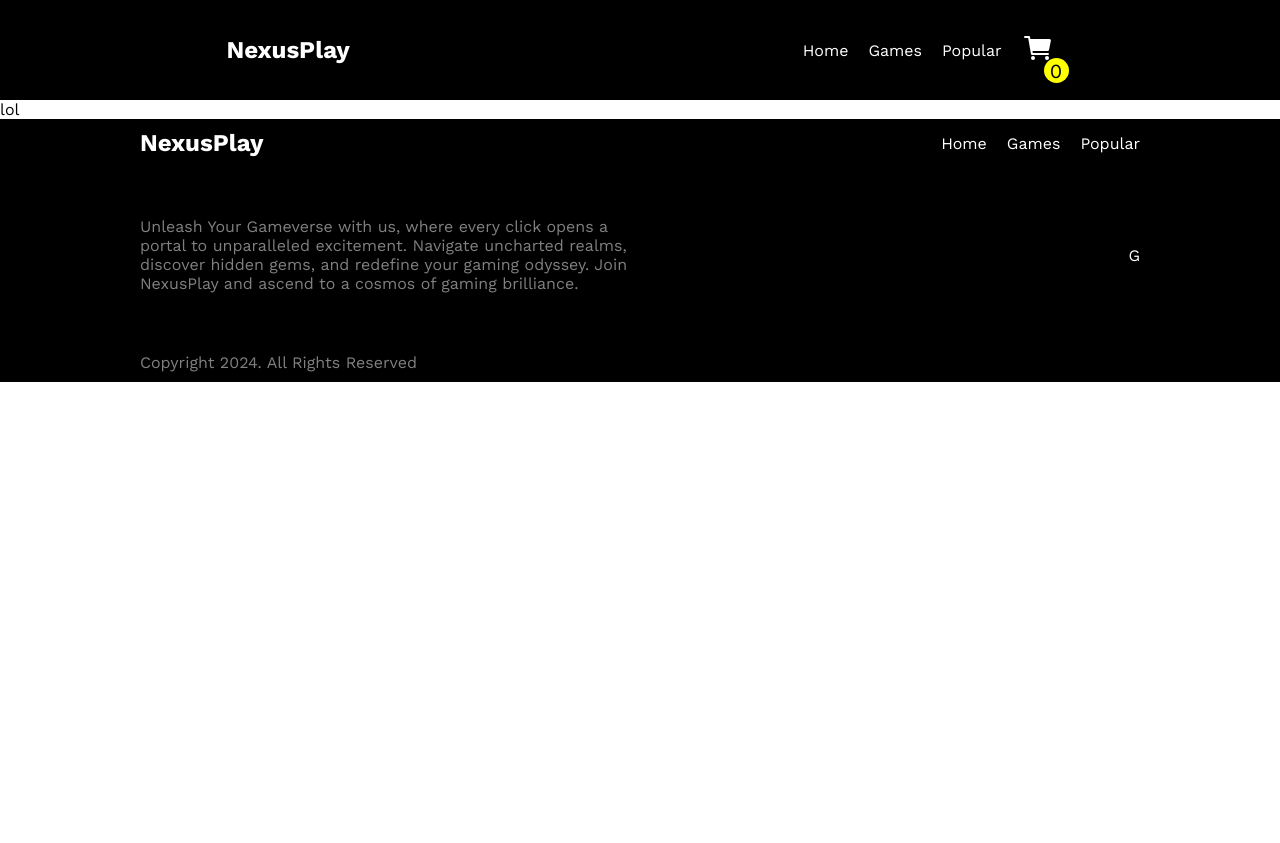
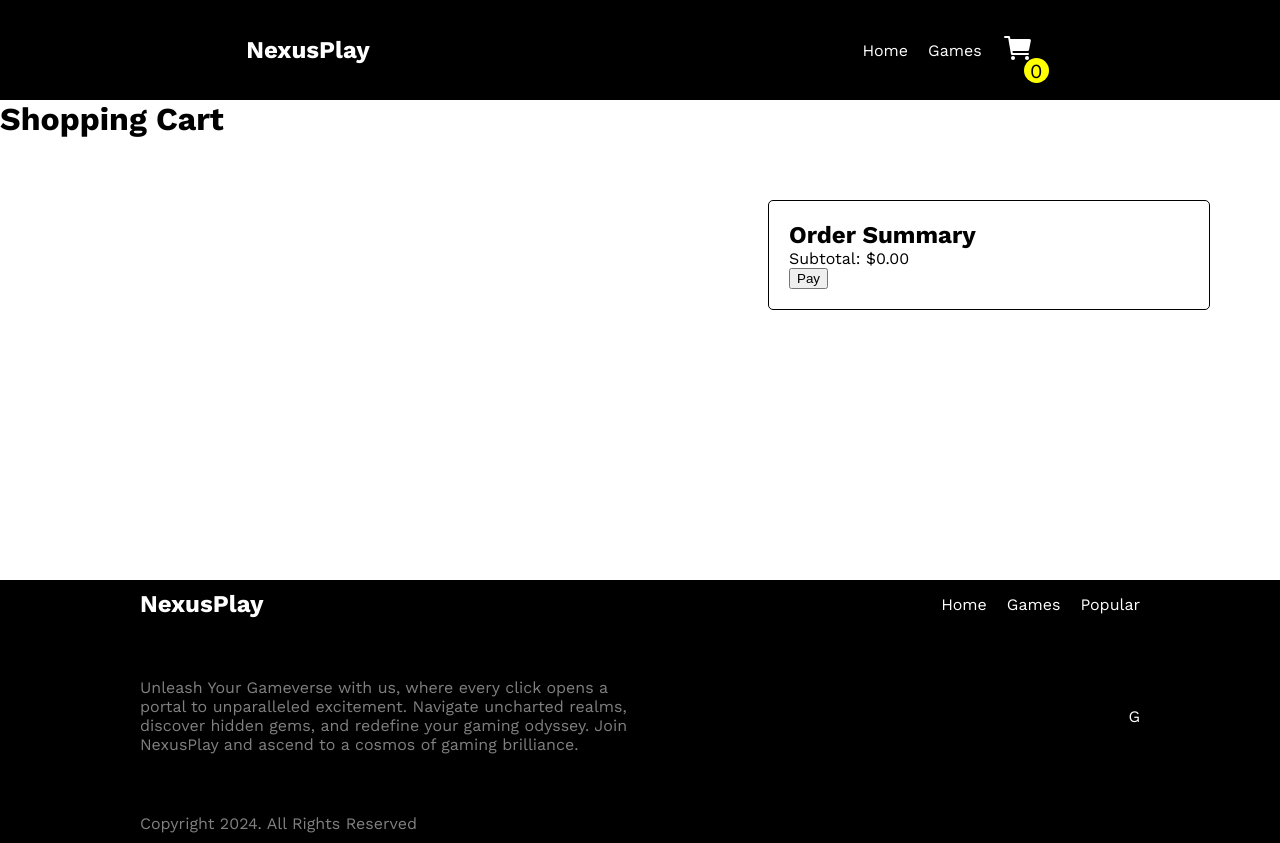
Before and after one commit to beMimg/nexus-play, a React (Vite) app: page /checkout in a window 1280 px wide. Before the commit the page ends 800 px from the top, so only its background shows below. Built offline with nearby package versions, Linux system fonts and the light colour scheme.

Commit message:
checkout page working

```diff
--- a/src/Router.jsx
+++ b/src/Router.jsx
@@ -3,7 +3,6 @@ import { useState } from "react";
 // layouts
 import RootLayout from "./layouts/RootLayout";
 import GamesLayout, { categoriesLoader } from "./layouts/GamesLayout";
-import PopularLayout from "./layouts/PopularLayout";
 // pages
 import Home from "./pages/Home";
 import Games, { categorieLoader } from "./pages/Games";
@@ -31,10 +30,9 @@ const Router = () => {
             },
           ],
         },
-        { path: "checkout", element: <Checkout /> },
         {
-          path: "popular",
-          element: <PopularLayout></PopularLayout>,
+          path: "checkout",
+          element: <Checkout cart={cart} setCart={setCart} />,
         },
       ],
     },
--- a/src/components/GameCard.jsx
+++ b/src/components/GameCard.jsx
@@ -18,7 +18,7 @@ export default function GameCard({ handleAddBtn, game }) {
         <img src={game.background_image} alt="" />
       </div>
       <h1 className={style.title}>{game.name}</h1>
-      <p>Price: {game.id}</p>
+      <p>Price: ${game.id}</p>
       <input type="number" value={quantity} onChange={handleQuantityChange} />
       <button
         disabled={!quantity}
--- /dev/null
+++ b/src/components/ItemShoppingCart.jsx
@@ -0,0 +1,25 @@
+import style from "../styles/Cart.module.css";
+
+export default function ItemShoppingCart({ product, handleBtn, handleDelete }) {
+  return (
+    <div className={style.gameContainer}>
+      <img className={style.image} src={product.image} alt="" />
+      <div>
+        <p>{product.name}</p>
+
+        <div>
+          <p>Quantity: {product.quantity}</p>
+          <button onClick={() => handleBtn(product.id, "+")}>+</button>
+          <button
+            disabled={product.quantity === 1}
+            onClick={() => handleBtn(product.id, "-")}
+          >
+            -
+          </button>
+        </div>
+      </div>
+      <p>{product.price}$</p>
+      <button onClick={() => handleDelete(product.id)}>x</button>
+    </div>
+  );
+}
--- a/src/components/ShoppingCart.jsx
+++ b/src/components/ShoppingCart.jsx
@@ -1,5 +1,6 @@
 import { Link } from "react-router-dom";
 import style from "../styles/Cart.module.css";
+import ItemShoppingCart from "./ItemShoppingCart";
 
 export default function ShoppingCart({ setOpen, cart, setCart }) {
   const subtotal = cart.reduce((a, b) => a + b.price, 0);
@@ -45,6 +46,7 @@ export default function ShoppingCart({ setOpen, cart, setCart }) {
       return updatedCart;
     });
   }
+
   return (
     <div className={style.shoppingCart}>
       <header className={style.header}>
@@ -56,25 +58,12 @@ export default function ShoppingCart({ setOpen, cart, setCart }) {
           <p>Your shopping cart is empty</p>
         ) : (
           cart.map((product) => (
-            <div className={style.gameContainer} key={product.id}>
-              <img className={style.image} src={product.image} alt="" />
-              <div>
-                <p>{product.name}</p>
-
-                <div>
-                  <p>Quantity: {product.quantity}</p>
-                  <button onClick={() => handleBtn(product.id, "+")}>+</button>
-                  <button
-                    disabled={product.quantity === 1}
-                    onClick={() => handleBtn(product.id, "-")}
-                  >
-                    -
-                  </button>
-                </div>
-              </div>
-              <p>{product.price}$</p>
-              <button onClick={() => handleDelete(product.id)}>x</button>
-            </div>
+            <ItemShoppingCart
+              key={product.id}
+              product={product}
+              handleBtn={handleBtn}
+              handleDelete={handleDelete}
+            />
           ))
         )}
       </main>
--- a/src/layouts/PopularLayout.jsx
+++ /dev/null
@@ -1,7 +0,0 @@
-export default function PopularLayout() {
-  return (
-    <div>
-      <p>Popular Layout</p>
-    </div>
-  );
-}
--- a/src/layouts/RootLayout.jsx
+++ b/src/layouts/RootLayout.jsx
@@ -17,9 +17,7 @@ export default function RootLayout({ cart, setCart }) {
             <NavLink className={style.link} to="games">
               Games
             </NavLink>
-            <NavLink className={style.link} to="popular">
-              Popular
-            </NavLink>
+
             <Cart
               howManyProducts={howManyProducts}
               cart={cart}
--- a/src/pages/Checkout.jsx
+++ b/src/pages/Checkout.jsx
@@ -1,3 +1,85 @@
-export default function Checkout() {
-  return <p>lol</p>;
+import style from "../styles/Checkout.module.css";
+export default function Checkout({ cart, setCart }) {
+  const subtotal = cart.reduce((a, b) => a + b.price, 0);
+
+  function handleBtn(id, condition) {
+    if (condition === "+") {
+      setCart((prevCart) => {
+        const updatedCart = prevCart.map((game) => {
+          if (game.id === id) {
+            return {
+              ...game,
+              quantity: game.quantity + 1,
+              price: game.id * (game.quantity + 1),
+            };
+          }
+          return game;
+        });
+        return updatedCart;
+      });
+    }
+    if (condition === "-") {
+      setCart((prevCart) => {
+        const updatedCart = prevCart.map((game) => {
+          if (game.id === id) {
+            return {
+              ...game,
+              quantity: game.quantity - 1,
+              price: game.id * (game.quantity - 1),
+            };
+          }
+          return game;
+        });
+        return updatedCart;
+      });
+    }
+  }
+
+  function handleDelete(id) {
+    setCart((prevCart) => {
+      const updatedCart = prevCart.filter((game) => game.id !== id);
+      return updatedCart;
+    });
+  }
+
+  return (
+    <div className={style.shoppingCart}>
+      <h1>Shopping Cart</h1>
+      <div className={style.mainContent}>
+        <div className={style.leftContainer}>
+          {cart.map((game) => (
+            <div className={style.gameContainer}>
+              <img
+                src={game.image}
+                className={style.image}
+                alt={game.name + "image"}
+              />
+              <div className={style.gameInfo}>
+                <h2>{game.name}</h2>
+                <p>Price: ${game.price}</p>
+                <div className={style.quantityContainer}>
+                  <p>Quantity: {game.quantity}</p>
+                  <button onClick={() => handleBtn(game.id, "+")}>+</button>
+                  <button
+                    disabled={game.quantity === 1}
+                    onClick={() => handleBtn(game.id, "-")}
+                  >
+                    -
+                  </button>
+                </div>
+              </div>
+              <button onClick={() => handleDelete(game.id)}>x</button>
+            </div>
+          ))}
+        </div>
+        <div className={style.rightContainer}>
+          <div className={style.summaryContainer}>
+            <h2>Order Summary</h2>
+            <p>Subtotal: ${subtotal}.00</p>
+            <button>Pay</button>
+          </div>
+        </div>
+      </div>
+    </div>
+  );
 }
--- /dev/null
+++ b/src/styles/Checkout.module.css
@@ -0,0 +1,34 @@
+.shoppingCart {
+  display: grid;
+  min-height: 60vh;
+  grid-template-rows: 100px 100%;
+}
+
+.mainContent {
+  display: grid;
+  grid-template-columns: 60% 40%;
+}
+
+.leftContainer {
+  display: flex;
+  flex-direction: column;
+  padding: 20px;
+}
+
+.gameContainer {
+  display: flex;
+  flex-direction: row;
+  padding: 20px;
+}
+
+.image {
+  height: 100px;
+  width: 100px;
+}
+
+.summaryContainer {
+  padding: 20px;
+  border-radius: 5px;
+  border: 1px solid black;
+  width: 400px;
+}
```
